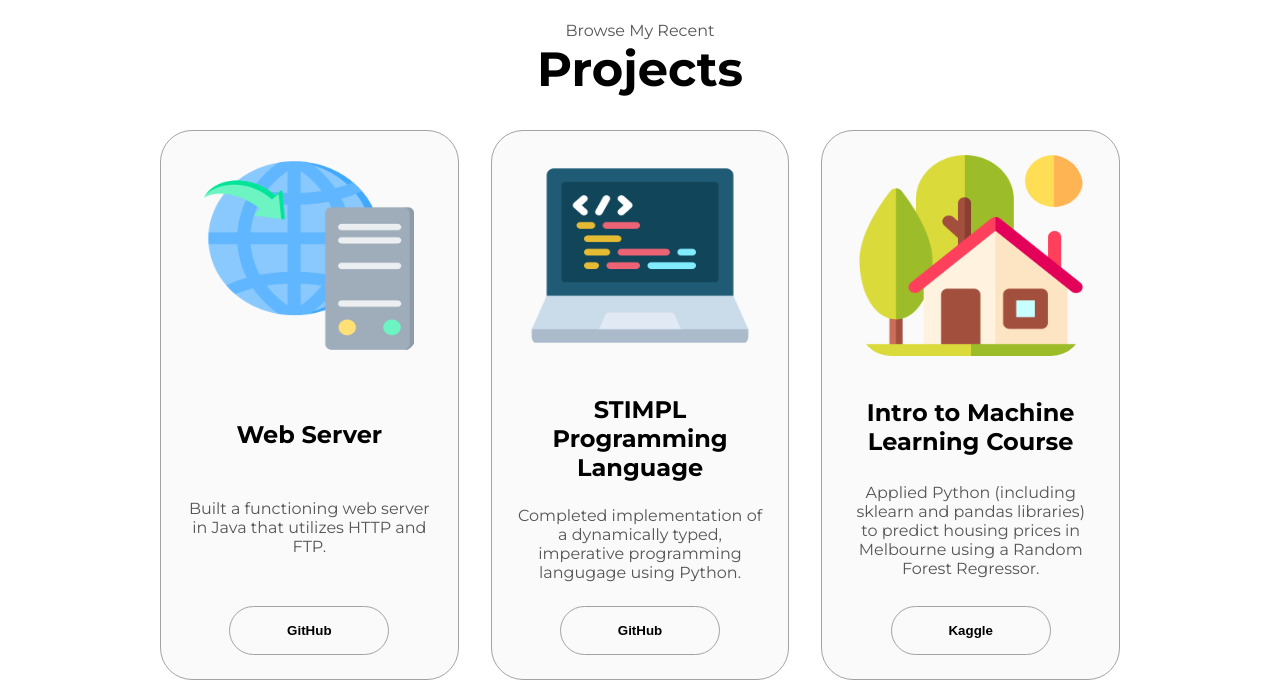
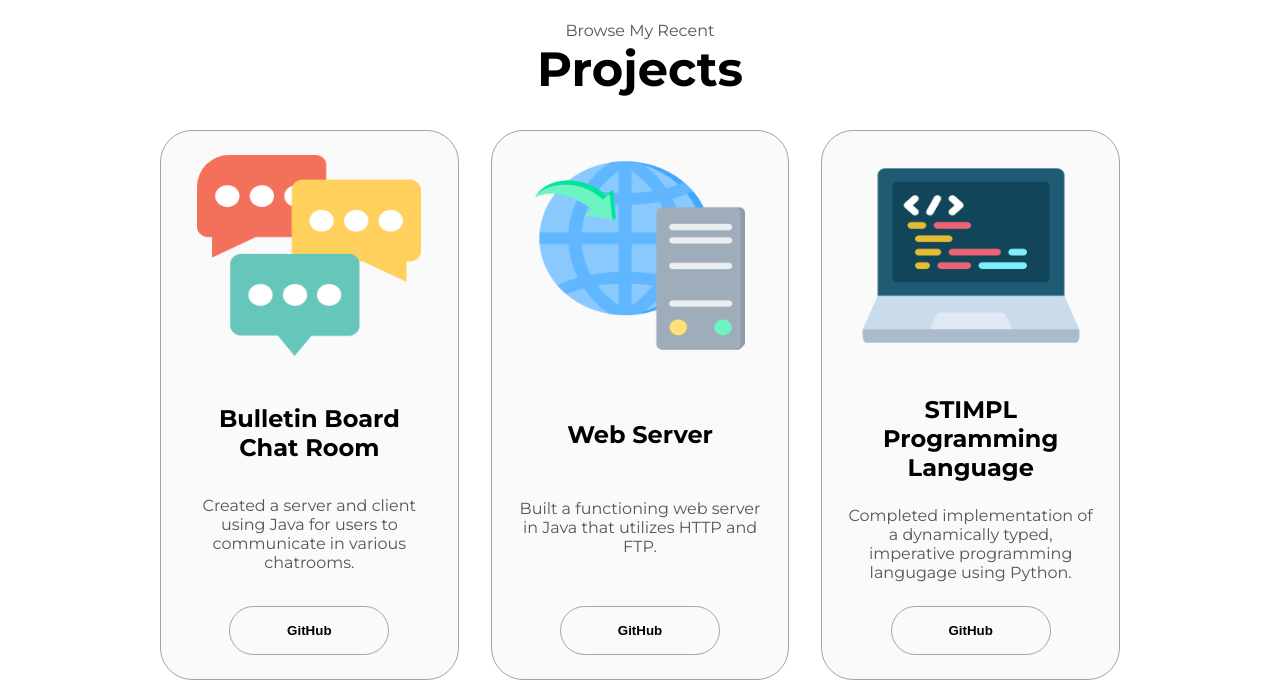
Before and after one commit to heathnate/personal-portfolio, a plain HTML site: page index.html in a window 1280 px wide. Shown: the part 2640-3322 px from the top of the page. Drawn offline with Linux system fonts and the light colour scheme.

Commit message:
Added bulletin board project to Projects section

```diff
--- a/index.html
+++ b/index.html
@@ -273,6 +273,18 @@
             <div class="about-containers">
                 <div class="details-container project-details-container color-container">
                     <div class="article-container">
+                        <img src="./assets/chat.png" alt="Chat Bubbles" class="project-img"/>
+                    </div>
+                    <h2 class="experience-subtitle project-title">Bulletin Board Chat Room</h2>
+                    <p class="project-desc">Created a server and client using Java for users to communicate in various chatrooms.</p>
+                    <div class="btn-container project-btn-container">
+                        <button class="btn btn-color-2 project-btn" onclick="location.href='https://github.com/heathnate/bulletin-board'">
+                            GitHub
+                        </button>
+                    </div>
+                </div>
+                <div class="details-container project-details-container color-container">
+                    <div class="article-container">
                         <img src="./assets/server.png" alt="Web Server" class="project-img"/>
                     </div>
                     <h2 class="experience-subtitle project-title">Web Server</h2>
```
Also changed, not shown: assets/chat.png (added).
